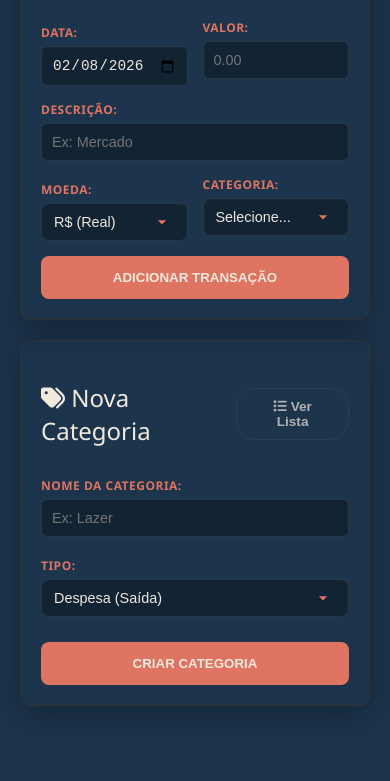
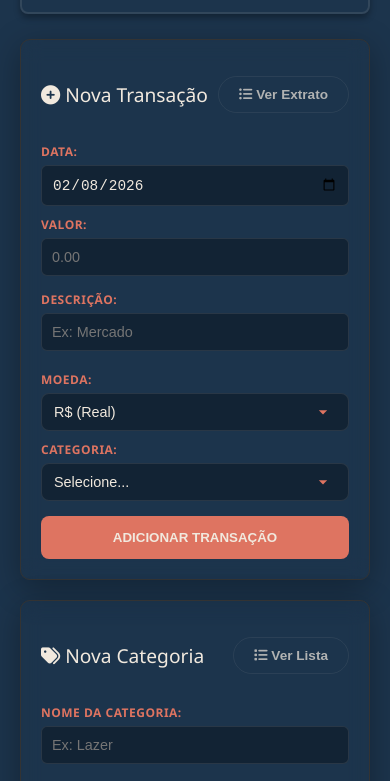
Before and after one commit to GabrielDangelo21/AppGastosJson, a plain HTML site: page index.html in a window 390 px wide. Shown: the part 415-1196 px from the top of the page. Before the commit the page ends 1141 px from the top, so only its background shows below. Drawn offline with Linux system fonts and the light colour scheme.

```diff
--- a/style.css
+++ b/style.css
@@ -444,10 +444,42 @@
     color: var(--red);
 }
 
-/* Responsivo para Celular */
+/* --- RESPONSIVIDADE PARA CELULAR (Mobile) --- */
 @media (max-width: 768px) {
-    .row-container {
+
+    /* 1. Faz os cards (Transação e Categoria) ficarem um embaixo do outro */
+    .row-container,
+    .dashboard-cards {
         flex-direction: column;
+        gap: 20px;
+    }
+
+    /* 2. Faz Data e Valor ficarem um embaixo do outro */
+    .form-row {
+        flex-direction: column;
+        gap: 10px;
+    }
+
+    /* 3. Garante que os campos ocupem a largura total */
+    .input-group,
+    input,
+    select {
+        width: 100%;
+    }
+
+    /* 4. Ajuste no cabeçalho dos cards (Título e Botão) */
+    .card h2 {
+        flex-direction: row;
+        /* Mantém lado a lado se couber */
+        justify-content: space-between;
+        font-size: 1.2rem;
+        /* Diminui um pouco a fonte */
+    }
+
+    /* 5. Ajuste no botão "Ver Extrato/Lista" para não ficar gigante */
+    .btn-ver-lista {
+        padding: 6px 10px;
+        font-size: 0.7rem;
     }
 }
 
```
